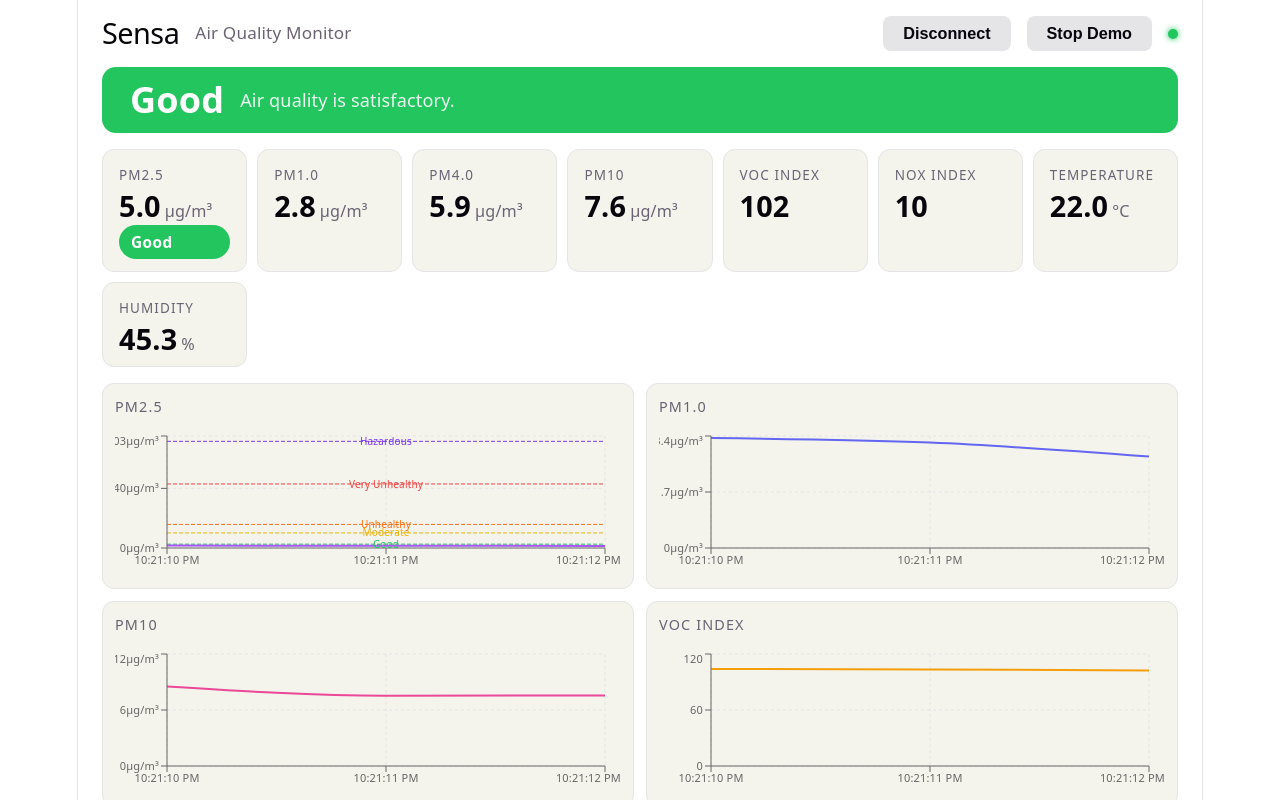
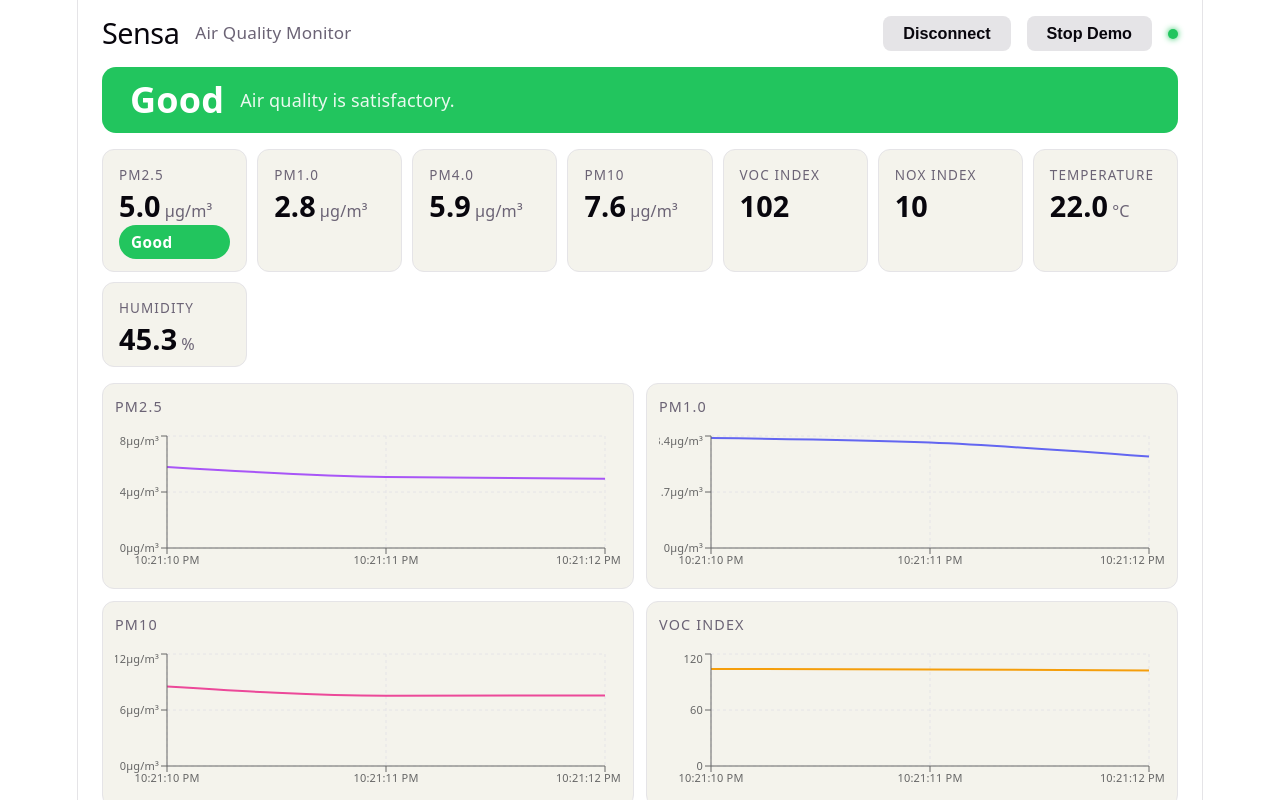
Before and after one commit to madmasie/sensa-senior-project, a React (Vite) app in the folder webapp/: page / in a window 1280 px wide. Both pictures are taken after a click on the button "Demo". Shown: the top 800 px of the page. Built offline with nearby package versions, Linux system fonts and the light colour scheme.

Commit message:
autoscale y axis

```diff
--- a/webapp/src/components/PMChart.tsx
+++ b/webapp/src/components/PMChart.tsx
@@ -1,18 +1,9 @@
 import {
   LineChart, Line, XAxis, YAxis, CartesianGrid,
-  Tooltip, ReferenceLine, ResponsiveContainer,
+  Tooltip, ResponsiveContainer,
 } from "recharts";
 import type { SensaReading } from "../ble/useSensa";
 import styles from "./PMChart.module.css";
-
-// EPA PM2.5 breakpoints — only shown when showBreakpoints === true
-const PM25_BREAKPOINTS = [
-  { value:   9.0, label: "Good",          color: "#22c55e" },
-  { value:  35.4, label: "Moderate",      color: "#eab308" },
-  { value:  55.4, label: "Unhealthy",     color: "#f97316" },
-  { value: 150.4, label: "Very Unhealthy",color: "#ef4444" },
-  { value: 250.5, label: "Hazardous",     color: "#7c3aed" },
-];
 
 interface Props {
   history: SensaReading[];
@@ -20,21 +11,14 @@ interface Props {
   dataKey: keyof SensaReading;
   unit: string;
   color?: string;
-  showBreakpoints?: boolean;
+  showBreakpoints?: boolean; // kept for API compat, no longer used
 }
 
-export function PMChart({ history, title, dataKey, unit, color = "#a855f7", showBreakpoints = false }: Props) {
+export function PMChart({ history, title, dataKey, unit, color = "#a855f7" }: Props) {
   const data = history.map(r => ({
     ...r,
     time: new Date(r.ts).toLocaleTimeString(),
   }));
-
-  // When showing breakpoints, ensure the Y-axis always reaches at least the
-  // Hazardous line (250.5) so all reference lines are visible even when the
-  // current readings are low.
-  const yMax = showBreakpoints
-    ? Math.max(250.5, ...history.map(r => r[dataKey] as number)) * 1.05
-    : undefined;
 
   return (
     <div className={styles.container}>
@@ -43,15 +27,11 @@ export function PMChart({ history, title, dataKey, unit, color = "#a855f7", show
         <LineChart data={data} margin={{ top: 8, right: 16, left: 0, bottom: 0 }}>
           <CartesianGrid strokeDasharray="3 3" stroke="var(--border)" />
           <XAxis dataKey="time" tick={{ fontSize: 11 }} interval="preserveStartEnd" />
-          <YAxis tick={{ fontSize: 11 }} unit={unit} width={52} domain={[0, yMax ?? "auto"]} />
+          <YAxis tick={{ fontSize: 11 }} unit={unit} width={52} />
           <Tooltip
             formatter={(v) => [`${Number(v).toFixed(1)} ${unit}`, title]}
             contentStyle={{ background: "var(--code-bg)", border: "1px solid var(--border)" }}
           />
-          {showBreakpoints && PM25_BREAKPOINTS.map(bp => (
-            <ReferenceLine key={bp.value} y={bp.value} stroke={bp.color}
-              strokeDasharray="4 2" label={{ value: bp.label, fontSize: 10, fill: bp.color }} />
-          ))}
           <Line type="monotone" dataKey={dataKey as string} stroke={color}
             dot={false} strokeWidth={2} isAnimationActive={false} />
         </LineChart>
```
